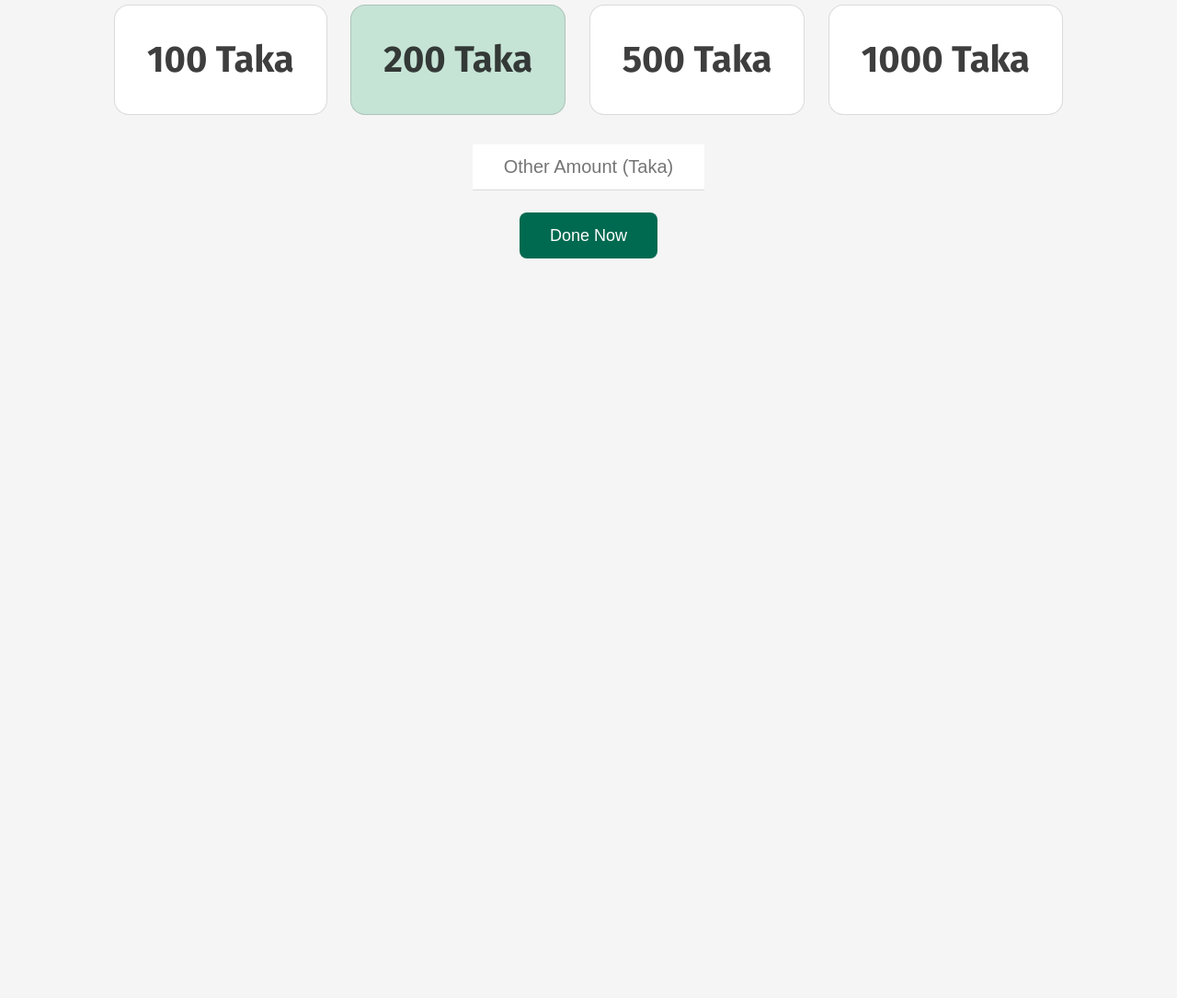
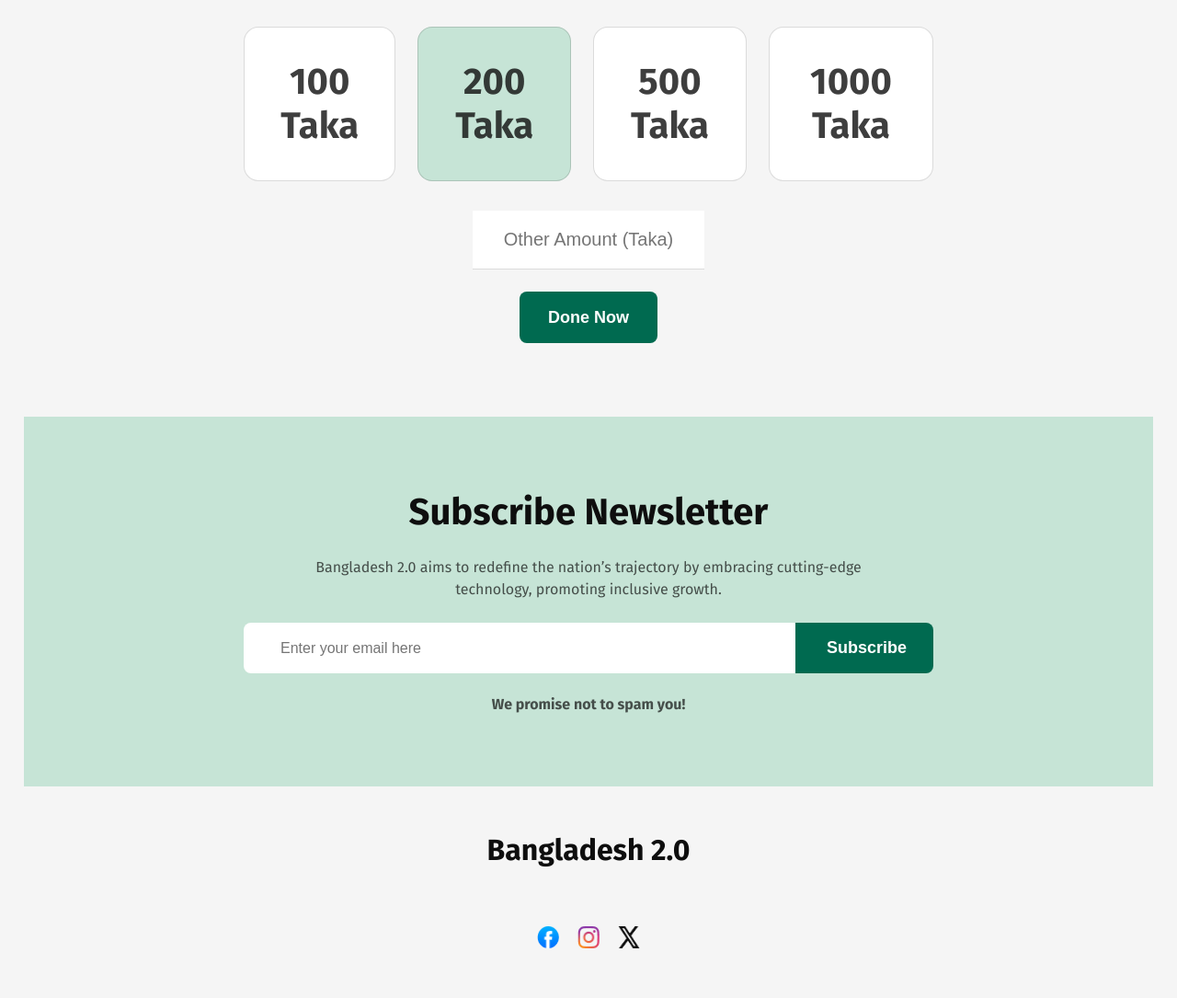
Before and after one commit to rafiqmia65/PH_A1_project, a plain HTML site: page index.html in a window 1280 px wide. Shown: the part 3743-4828 px from the top of the page at 92% size. Before the commit the page ends 4024 px from the top, so only its background shows below. Drawn offline with Linux system fonts and the light colour scheme.

Commit message:
I did the all requerment section.

```diff
--- a/css/style.css
+++ b/css/style.css
@@ -400,7 +400,7 @@ form{
 }
 form > .amount_label > .amount_input{
     width: 95%;
-    height: 5rem;
+    height: 6.4rem;
     margin-top: 3.2rem;
     margin-left: 2.5%;
     border: none;
@@ -413,11 +413,12 @@ form > .amount_label > .amount_input{
     border-bottom: 1px solid rgba(14, 14, 14, 0.15);
 }
 .donate_btn{
+    font-weight: 600;
     font-size: 1.8rem;
     text-transform: capitalize;
     padding: 1.3rem 2.6rem;
     width: 15rem;
-    height: 5rem;
+    height: 5.6rem;
     border: none;
     border-radius: .8rem;
     -webkit-border-radius: .8rem;
@@ -434,14 +435,86 @@ form > .amount_label > .amount_input{
     -o-transition: .3s;
 }
 .donate_btn:hover{
-    background: #5490F5;
+    background: #09A15C;
     color: #0E0E0ECC;
 }
 /* Donate Section Ends */
 
 
 /* Subscribe Section Starts */
+.subscribe_content_bg{
+    background: #C6E4D6;
+    padding: 8rem 10rem;
+}
+.donate_container{
+    max-width: 75rem;
+    margin: 0 auto;
+}
+.subscribe_title {
+    text-align: center;
+    font-size: 4rem;
+    color: #0E0E0E;
+    font-weight: 700;
+}
+.subscribe_para{
+    font-size: 1.6rem;
+    margin-top: 2.4rem;
+    text-align: center;
+}
+.subscribe_form {
+    margin-top: 2.4rem;
+}
+.subscribe_form div{
+    display: flex;
+}
+.subs_input{
+    width: 60rem;
+    height: 5.5rem;
+    padding: 0 4rem;
+    border-top-left-radius: .8rem;
+    border-bottom-left-radius: .8rem;
+    font-size: 1.6rem;
+    color: #0E0E0E4D;
+    border: none;
+}
+.subs_btn{
+    width: 15rem;
+    height: 5.5rem;
+    font-weight: 600;
+    font-size: 1.8rem;
+    padding: 0 3.4rem;
+    background: #006A50;
+    color: #fff;
+    border: none;
+    border-top-right-radius: .8rem;
+    border-bottom-right-radius: .8rem;
+}
+.subs_btn:hover{
+    background: #09A15C;
+}
+.promise_h4{
+    text-align: center;
+    margin-top: 2.4rem;
+    font-size: 1.6rem;
+    color: #0E0E0EB3;
+}
+/* Subscribe Section Ends */
 
 
+/* Footer Section starts */
+footer{
+    padding:5rem 0;
+    text-align: center;
+}
+.social{
+    margin-top: 6.4rem;
+    display: flex;
+    gap: 2rem;
+    justify-content: center;
+}
+.social a img{
+    width: 2.4rem;
+    height: 2.4rem;
+}
 
-/* Subscribe Section Ends */
+/* Footer Section Ends */
--- a/index.html
+++ b/index.html
@@ -224,11 +224,47 @@
         <!-- Donate Section Ends -->
 
 
-
         <!-- Subscribe Section Starts -->
 
+        <section id="subscribe_section">
+            <div class="container subscribe_content_bg">
+                <div class="subscribe_content">
+                    <h2 class="subscribe_title">
+                        Subscribe Newsletter
+                    </h2>
+                    <p class="subscribe_para">
+                        Bangladesh 2.0 aims to redefine the nation’s trajectory by embracing cutting-edge <br> technology, promoting inclusive growth.
+                    </p>
+                    <form action="" class="subscribe_form">
+                        <div>
+                            <label for="subs">
+                                <input type="email" name="subs" id="subs" class="subs_input" placeholder="Enter your email here">
+                            </label>
+                            <input type="submit" value="Subscribe" class="subs_btn">
+                        </div>
+                    </form>
+                    <h4 class="promise_h4">We promise not to spam you!</h4>
+                </div>
+            </div>
+        </section>
 
         <!-- Subscribe Section Ends -->
     </main>
+
+    <!-- Footer Section Starts -->
+
+    <footer>
+        <div class="container">
+            <a href="#header" class="nav_logo"><h2>Bangladesh 2.0</h2></a>
+        </div>
+        <div class="social">
+            <a href="#"><img src="./assets/facebook.png" alt="Facebook"></a>
+            <a href="#"><img src="./assets/instagram.png" alt="Instagram"></a>
+            <a href="#"><img src="./assets/x.png" alt="X"></a>
+        </div>
+    </footer>
+
+    <!-- Footer Section Starts -->
+
 </body>
 </html>
```
